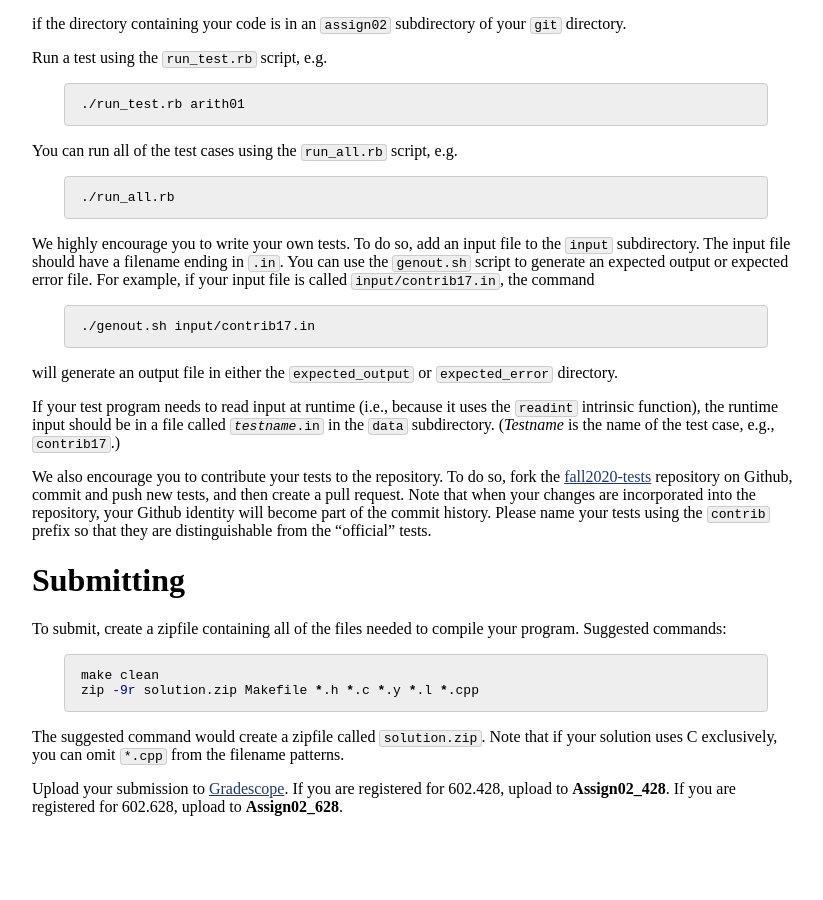
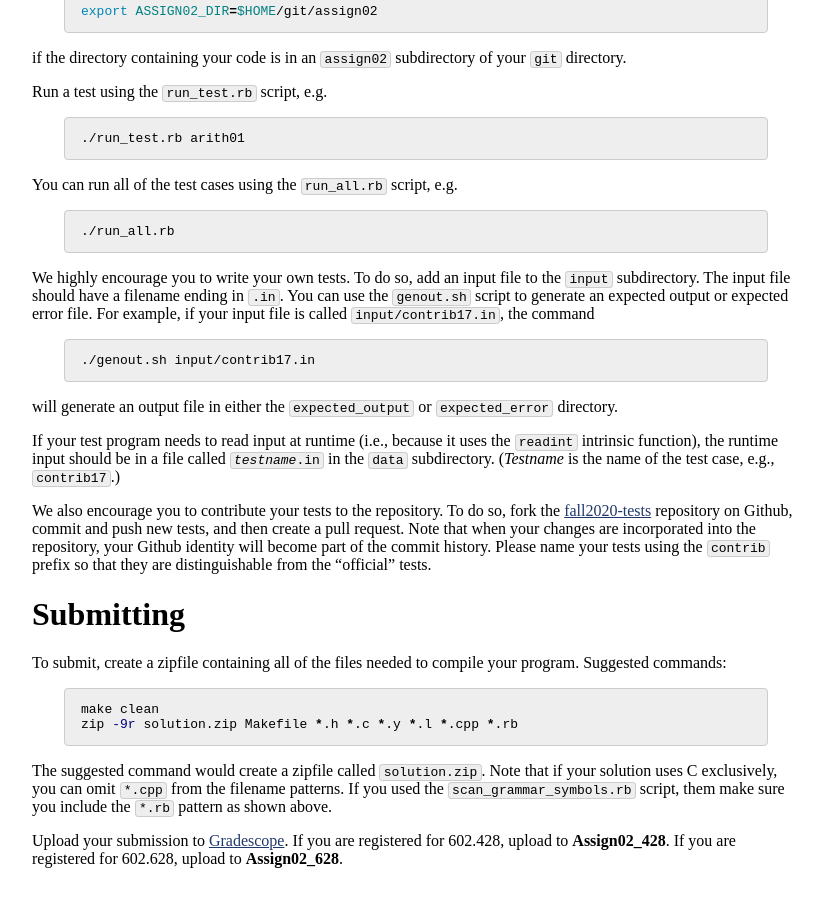
Before and after one commit to jhucompilers/fall2020, a Jekyll site: the page built from assign/assign02.md, in a window 1280 px wide and 900 px high, scrolled down 9532 px. Shown: the whole window, without its empty margins (224-1047 px from the left). Built offline with Jekyll 4.4.1, drawn with Linux system fonts in a browser that asks for light colours; before the commit the page ends 10380 px from its top, so only the background shows below that; some of the changed text lies outside the part shown.

Commit message:
students should submit .rb file(s)

````diff
--- a/assign/assign02.md
+++ b/assign/assign02.md
@@ -2,6 +2,8 @@
 layout: default
 title: "Assignment 2: Interpreter"
 ---
+
+*Update 10/11*: updated [Submitting](#submitting) section to indicate that `scan_grammar_symbols.rb` should be submitted (if used)
 
 *Update 10/8*: fixed description of `cons` intrinsic function
 
@@ -488,9 +490,9 @@ To submit, create a zipfile containing all of the files needed to compile your p
 
 ```bash
 make clean
-zip -9r solution.zip Makefile *.h *.c *.y *.l *.cpp
+zip -9r solution.zip Makefile *.h *.c *.y *.l *.cpp *.rb
 ```
 
-The suggested command would create a zipfile called `solution.zip`.  Note that if your solution uses C exclusively, you can omit `*.cpp` from the filename patterns.
+The suggested command would create a zipfile called `solution.zip`.  Note that if your solution uses C exclusively, you can omit `*.cpp` from the filename patterns.  If you used the `scan_grammar_symbols.rb` script, them make sure you include the `*.rb` pattern as shown above.
 
 Upload your submission to [Gradescope](https://www.gradescope.com).  If you are registered for 602.428, upload to **Assign02&#95;428**.  If you are registered for 602.628, upload to **Assign02&#95;628**.
````
